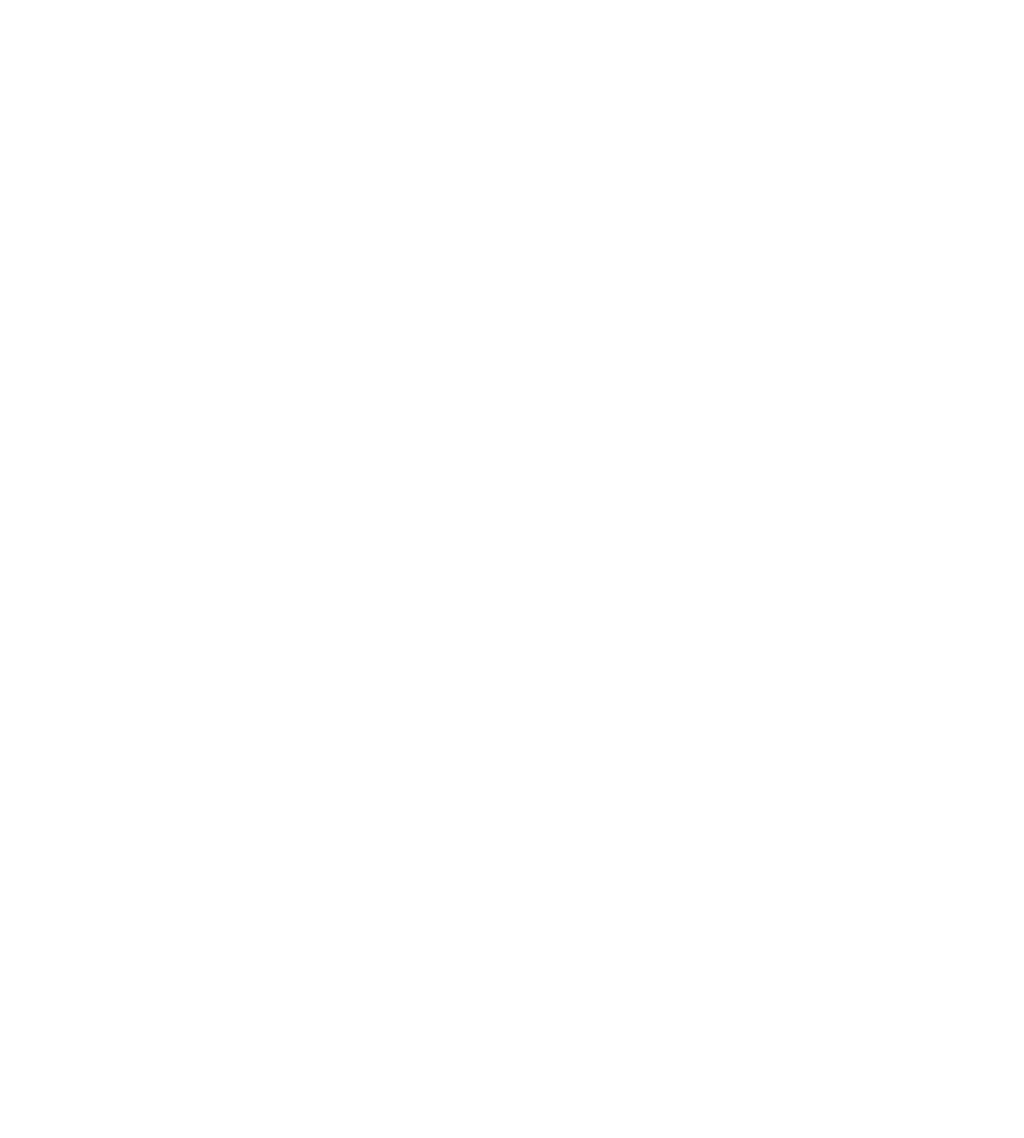
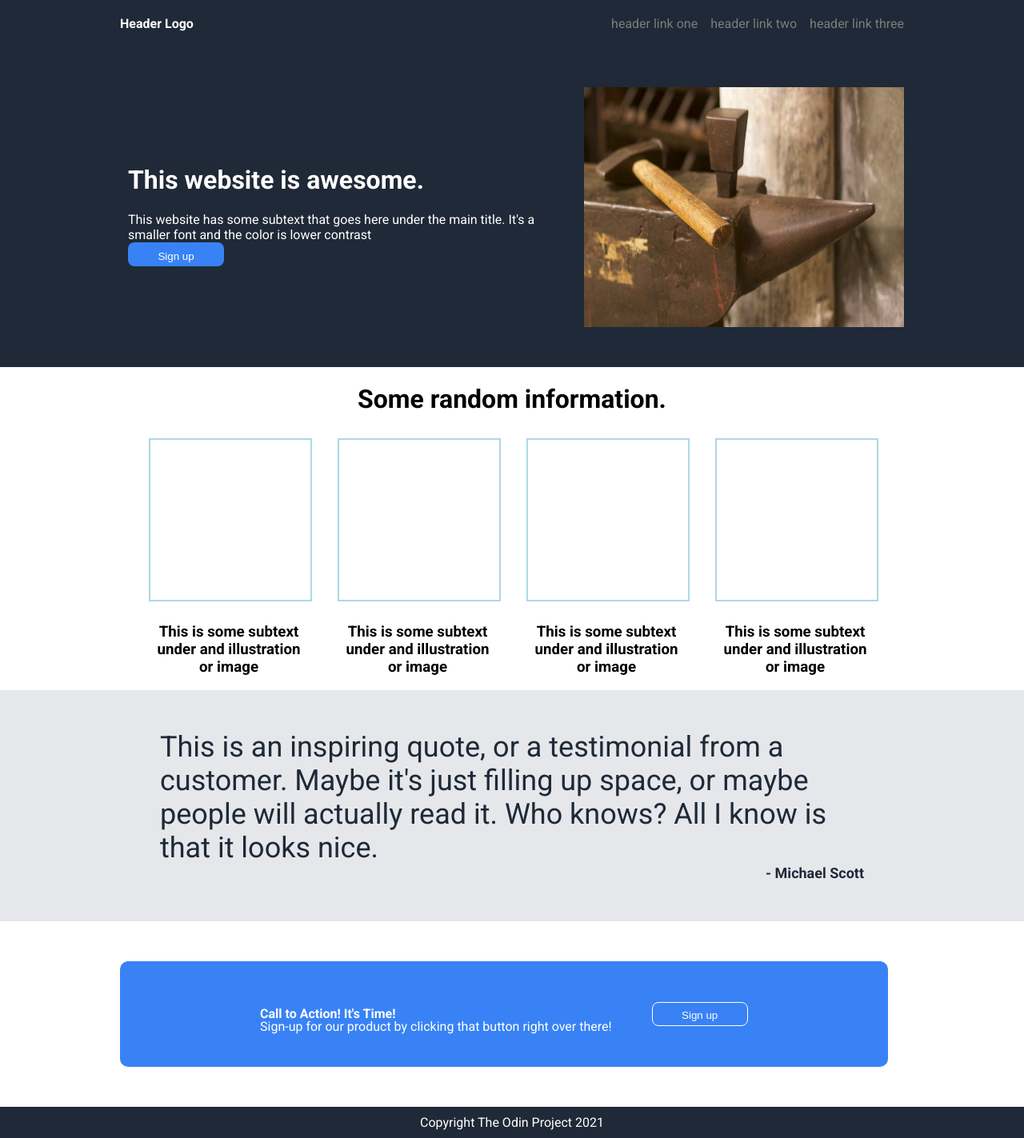
Before and after one commit to tjpepe/landingpage, a plain HTML site: page index.html in a window 1280 px wide. Shown: the whole page at 80% size. Before the commit the page ends 800 px from the top, so only its background shows below. Drawn offline with Linux system fonts and the light colour scheme.

Commit message:
updated with latest updates

```diff
--- a/index.html
+++ b/index.html
@@ -3,9 +3,60 @@
 <head>
     <meta charset="UTF-8">
     <meta name="viewport" content="width=device-width, initial-scale=1.0">
+    <link rel="stylesheet" href="./styles.css">
     <title>Landing Page</title>
 </head>
 <body>
+    <div class="container1">
+    <div class="header">
+        <div class="headerlogo">Header Logo</div>
+        <ul class="right-links">
+            <li><a href="#">header link one</a></li>
+            <li><a href="#">header link two</a></li>
+            <li><a href="#">header link three</a></li>
+          </ul>
+    </div>
+    <div class="hero">
+    <div class="heroleft">
+    <div><h1>This website is awesome.</h1></div>
+    <div>This website has some subtext that goes here under the main title.  It's a smaller font and the color is lower contrast</div>
+    <button style="border: 0px; padding: 10px;">Sign up</button>
+    </div>
+    <img src="./images/hero.jpg" alt="Hero logo. Represents Thors Hammer." width="400" height="300">
+</div>
+</div>
+
+    <div class="container2">
+        <h1>Some random information.</h1>
+        <div class="boxes">
+            <div class="itemcontainer"><div class="item"></div> <h3>This is some subtext under and illustration or image</h3></div>
+            <div class="itemcontainer"><div class="item"></div> <h3>This is some subtext under and illustration or image</h3></div>
+            <div class="itemcontainer"><div class="item"></div> <h3>This is some subtext under and illustration or image</h3></div>
+            <div class="itemcontainer"><div class="item"></div> <h3>This is some subtext under and illustration or image</h3></div>
+        </div>
+    </div>
+
+    <div class="container3">
+        <div>This is an inspiring quote, or a testimonial from a customer.  Maybe it's just filling up space, or maybe people will actually read it.  Who knows?  All I know is that it looks nice.</div>
+        <div class="author"> - Michael Scott</div>
+    </div>
+
+    <div class="container4">
+        <div class="bluebox">
+            <div class="blueboxcontent">
+                <p style="font-weight: bold;">Call to Action! It's Time!</p>
+                <p> Sign-up for our product by clicking that button right over there!</p>
+            </div>
+            <div class="blueboxbutton">
+                <button>Sign up</button>
+            </div>
+        </div>
+    </div>
+
+    <div class="footer">
+        <div>Copyright  The Odin Project 2021</div>
+
+    </div>
 
 </body>
 </html>
--- a/styles.css
+++ b/styles.css
@@ -0,0 +1,173 @@
+@import url('https://fonts.googleapis.com/css2?family=Roboto:wght@400;700&display=swap');
+
+body {
+    margin: 0;
+    font-family: Roboto, sans-serif;
+    display: flex;
+    flex-direction: column;
+    justify-content: space-between;
+    /*flex: 1;
+    padding-left: 100px;
+    padding-right: 100px; */
+  }
+
+.header {
+    display: flex;
+    justify-content: space-between;
+    padding: 20px;
+    padding-right: 150px;
+    padding-left: 150px;
+}
+.container1{
+    background: #1f2937;
+    color: white;
+    display: flex;
+    flex-direction: column;
+}
+
+.container2{
+    background: #ffffff;
+    gap: 8px;
+    display: flex;
+    flex-direction: column;
+    justify-content: space-between;
+    text-align: center;
+}
+
+.container3{
+    display: flex;
+    flex-direction: column;
+    background: #e5e7eb;
+    font-size: 36px;
+    font-style: light italic;
+    color: #1f2937;
+    justify-content: center;
+    padding: 50px;
+    padding-right: 200px;
+    padding-left: 200px;
+}
+
+.container4{
+    background: #ffffff;
+    display: flex;
+    padding: 50px;
+    padding-right: 150px;
+    padding-left: 150px;
+}
+
+.boxes{
+    display: flex;
+    align-items: center;
+    justify-content: space-evenly;
+    padding-right: 150px;
+    padding-left: 150px;
+}
+
+.itemcontainer{
+    display: flex;
+    flex-direction: column;
+    gap: 8px;
+    text-align: center;
+    width: 200px;
+}
+.item{
+    display: flex;
+    width: 200px;
+    height: 200px;
+    border: 2px solid lightblue;
+    background: white;
+    flex-direction: column;
+}
+
+.footer {
+    background: #1f2937;
+    color: white;
+    display: flex;
+    justify-content: center;
+    align-items: center;
+    padding: 10px;
+}
+
+  a {
+    text-decoration: none;
+    color: rgb(125, 125, 125);
+  }
+
+  .headerlogo{
+    font-weight: bold;
+    color: white;
+  }
+
+  ul {
+    list-style-type: none;
+    display: flex;
+    margin: 0;
+    padding: 0;
+    gap: 16px;
+  }
+.hero{
+    display: flex;
+    gap: 50px;
+    padding: 50px;
+    padding-right: 150px;
+    padding-left: 150px;
+
+}
+
+.heroleft{
+    display: flex;
+flex-direction: column;
+justify-content: center;
+margin: 10px;
+}
+
+  button {
+    cursor: pointer;
+    padding: 8px;
+    border-radius: 8px;
+    background: #3882f6;
+    color: white;
+    width: 120px;
+    height: 30px;
+    border: 1px solid rgb(255, 255, 255);
+  }
+  .author{
+    display: flex;
+    text-align: right;
+    font-size: 18px;
+    justify-content: end;
+    font-weight: bold;
+  }
+
+  .bluebox{
+    display: flex;
+    background-color: #3882f6;
+    padding: 25px;
+    padding-left: 150px;
+    padding-right: 150px;
+
+    border-radius: 10px;
+    justify-content: center;
+    align-items: center;
+  }
+
+  .blueboxcontent{
+    color: white;
+    background-color: #3882f6;
+    /*display: flex;
+    justify-content: center;
+    flex-direction: column;*/
+    padding: 25px;
+    /*padding-left: 150px;
+    padding-right: 150px;*/
+    border-radius: 10px;
+  }
+
+  .blueboxbutton{
+    padding: 25px;
+  }
+
+  p{
+    margin-bottom: 0px;
+    line-height: 0px;
+  }
```
Also changed, not shown: images/hero.jpg (added).
